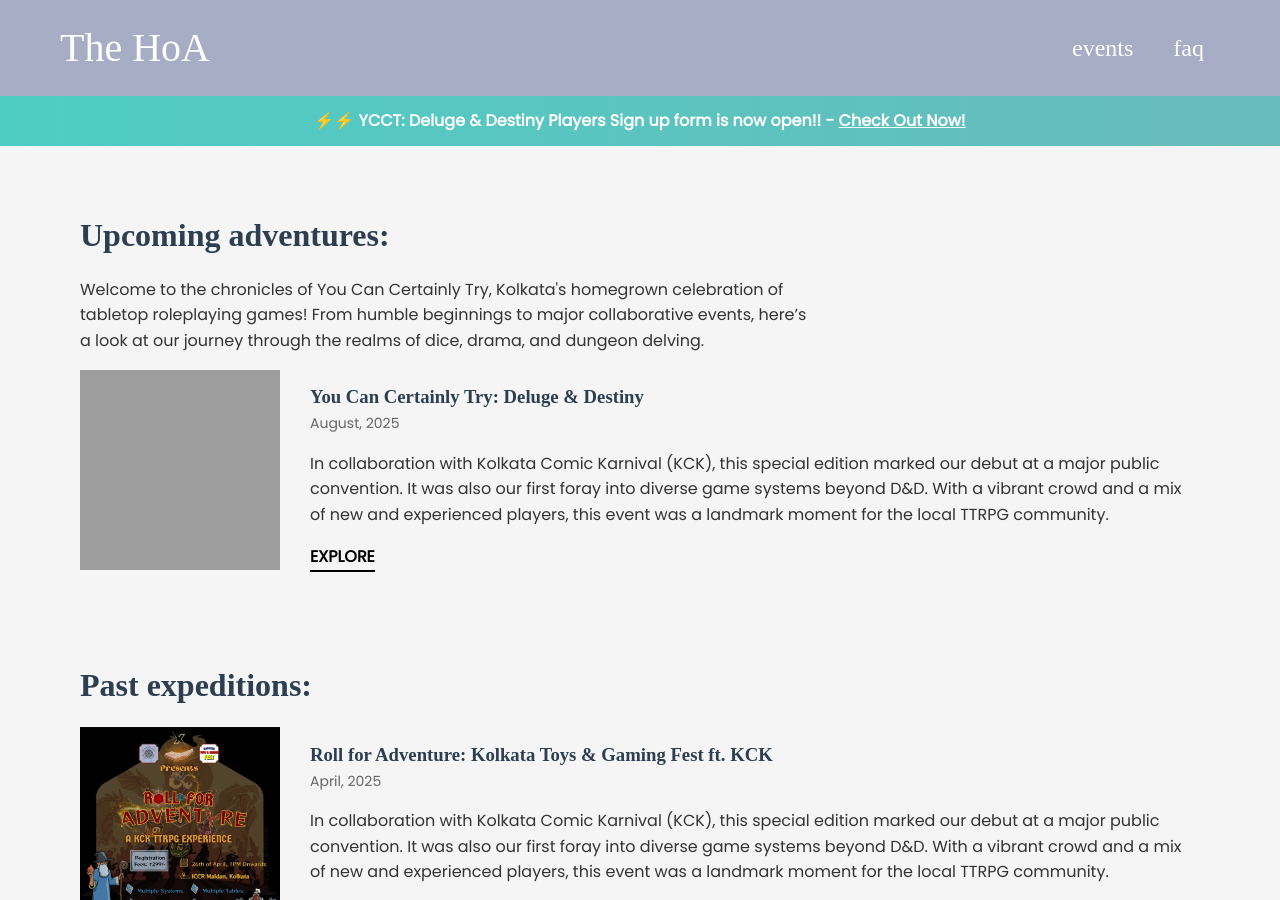
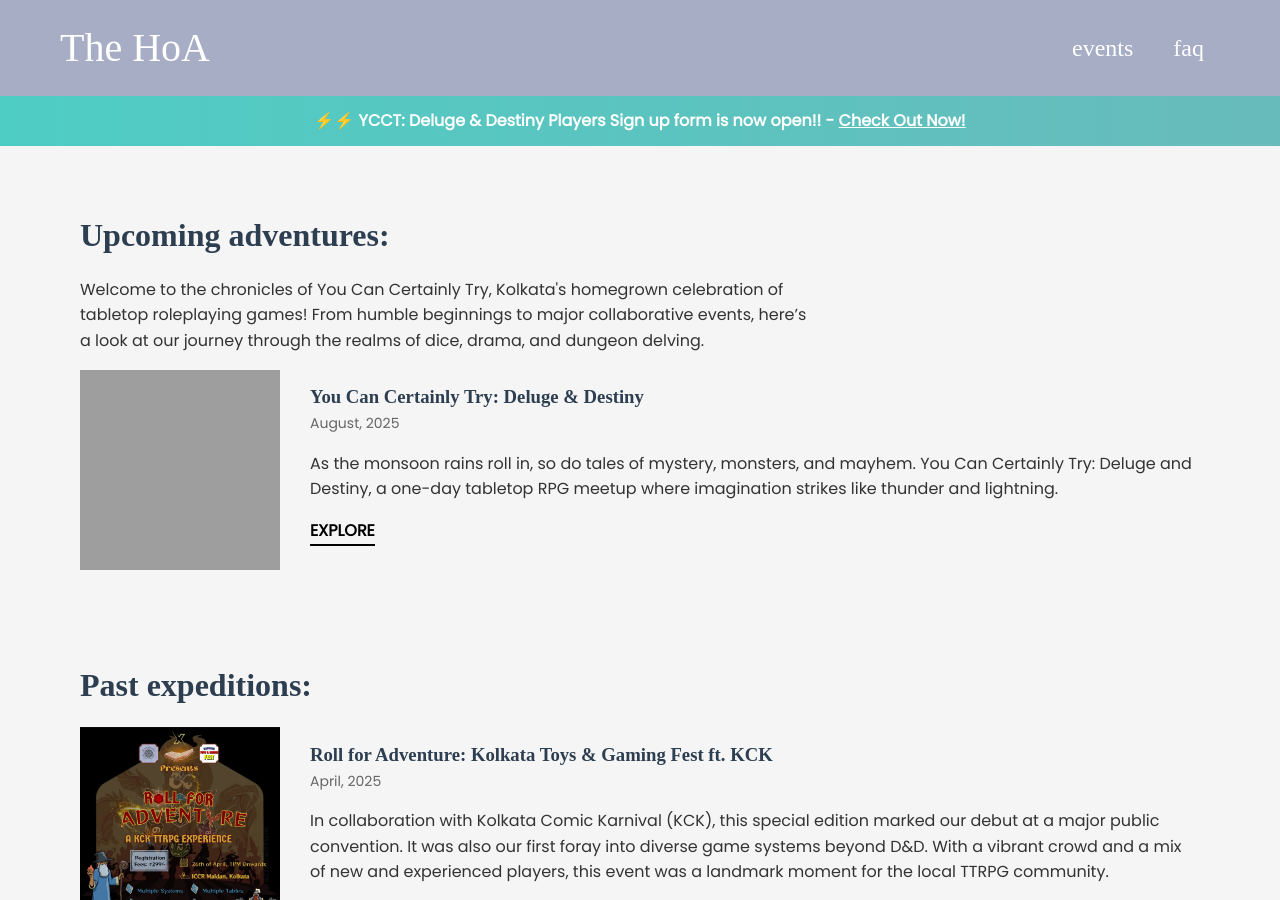
Before and after one commit to The-HoA/the-hoa.github.io, a Jekyll site: the page built from pages/events/index.md, in a window 1280 px wide and 900 px high. Built offline with Jekyll 4.4.1, drawn with Linux system fonts in a browser that asks for light colours; some web fonts are replaced; grey boxes are pictures that could not be loaded.

Commit message:
updated the upcoming event

```diff
--- a/pages/events/index.md
+++ b/pages/events/index.md
@@ -19,7 +19,7 @@ permalink: /events/
       <div>
         <h3>You Can Certainly Try: Deluge & Destiny</h3>
         <p style="color: #666; font-size: 14px;">August, 2025</p>
-        <p>In collaboration with Kolkata Comic Karnival (KCK), this special edition marked our debut at a major public convention. It was also our first foray into diverse game systems beyond D&D. With a vibrant crowd and a mix of new and experienced players, this event was a landmark moment for the local TTRPG community.</p>
+        <p>As the monsoon rains roll in, so do tales of mystery, monsters, and mayhem. You Can Certainly Try: Deluge and Destiny, a one-day tabletop RPG meetup where imagination strikes like thunder and lightning.</p>
         <a href="/events/event-ycct4/" style="color: black; font-weight: bold; text-decoration: none; border-bottom: 2px solid black; padding-bottom: 2px;">EXPLORE</a>
       </div>
     </div>
```
Also changed, not shown: pages/events/event-ycct4/index.md (+14 -7 lines).
